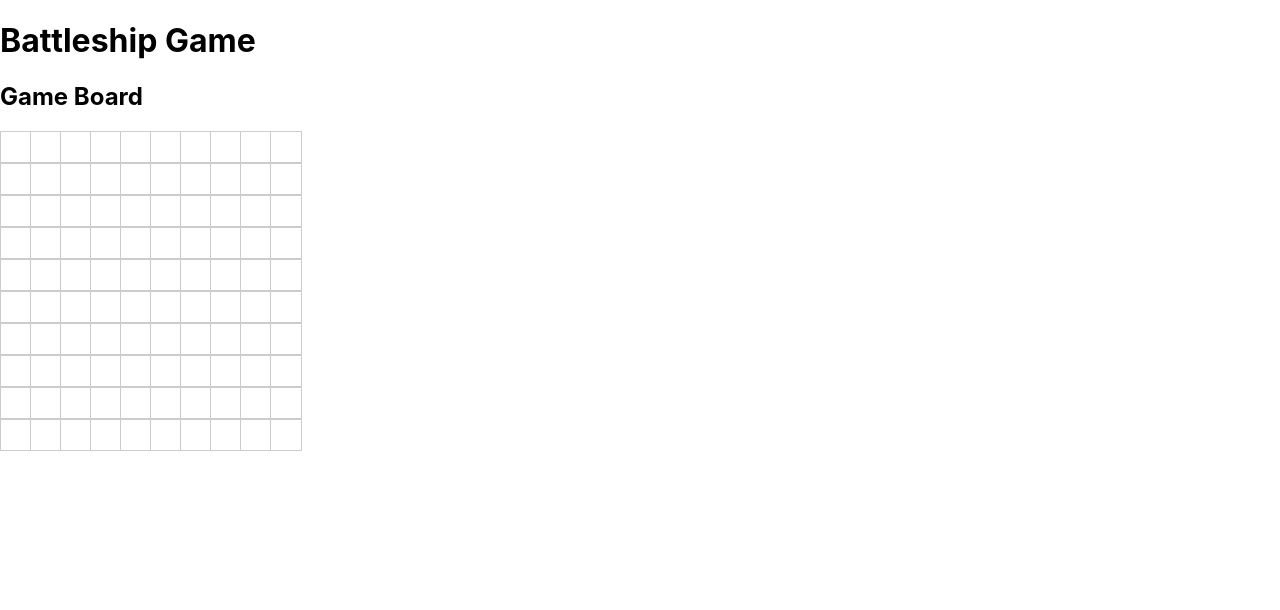
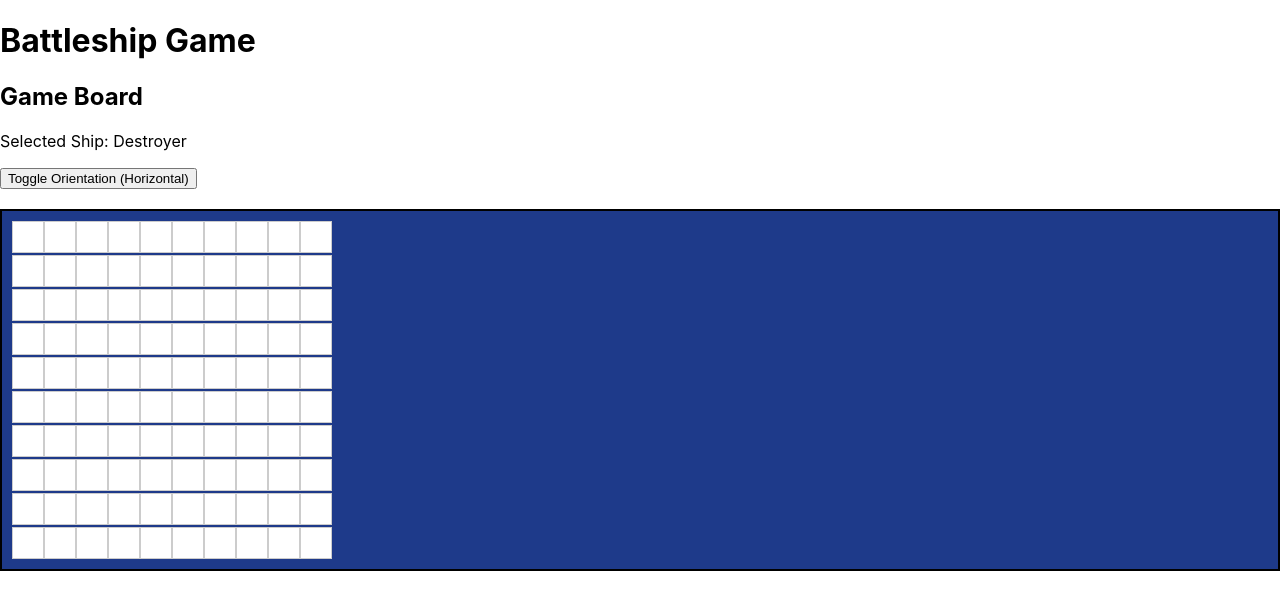
Before and after one commit to zahrabateninia/TOP-Battleship-Game, a React (Create React App) app: page / in a window 1280 px wide. Shown: the top 610 px of the page. Built offline with nearby package versions, Linux system fonts and the light colour scheme.

Commit message:
Modify Gameboard component to allow players to place the ship and toggle between horizontal and vertical placement.

```diff
--- a/src/components/GameBoard.jsx
+++ b/src/components/GameBoard.jsx
@@ -1,22 +1,62 @@
 import React, { useState } from 'react';
+import '../styles/GameBoard.css';
+
+
+const ships = [
+  { name: 'Destroyer', size: 2 },
+  { name: 'Submarine', size: 3 },
+  { name: 'Battleship', size: 4 },
+  { name: 'Carrier', size: 5 },
+];
 
 const GameBoard = () => {
   const gridSize = 10; // 10x10 grid
   const [board, setBoard] = useState(Array(gridSize).fill(null).map(() => Array(gridSize).fill(null)));
+  const [selectedShip, setSelectedShip] = useState(ships[0]); // Default to first ship
+  const [isHorizontal, setIsHorizontal] = useState(true); // Track ship orientation
+  const [placedShips, setPlacedShips] = useState([]); // Track placed ships
 
-  const handleClick = (row, col) => {
+  const isValidPlacement = (row, col, size) => {
+    if (isHorizontal) {
+      if (col + size > gridSize) return false; // Out of bounds
+      for (let i = 0; i < size; i++) {
+        if (board[row][col + i]) return false; // Overlapping check
+      }
+    } else {
+      if (row + size > gridSize) return false; // Out of bounds
+      for (let i = 0; i < size; i++) {
+        if (board[row + i][col]) return false; // Overlapping check
+      }
+    }
+    return true;
+  };
+
+  const placeShip = (row, col) => {
+    if (!selectedShip) return; // No ship selected
+
+    if (!isValidPlacement(row, col, selectedShip.size)) {
+      alert("Invalid placement!");
+      return;
+    }
+
     setBoard(prevBoard => {
-      const newBoard = prevBoard.map(row => [...row]); // Create a copy of the board
-      newBoard[row][col] = newBoard[row][col] ? null : 'S'; // Toggle ship placement
+      const newBoard = prevBoard.map(row => [...row]); // Create copy
+      for (let i = 0; i < selectedShip.size; i++) {
+        if (isHorizontal) newBoard[row][col + i] = selectedShip.name;
+        else newBoard[row + i][col] = selectedShip.name;
+      }
       return newBoard;
     });
+
+    setPlacedShips([...placedShips, selectedShip]); // Add to placed ships
+    setSelectedShip(ships[placedShips.length + 1] || null); // Move to next ship
   };
 
   const renderSquare = (row, col) => (
     <div
       key={`${row}-${col}`}
       className="square"
-      onClick={() => handleClick(row, col)}
+      onClick={() => placeShip(row, col)}
       style={{
         width: '30px',
         height: '30px',
@@ -30,7 +70,11 @@ const GameBoard = () => {
   return (
     <div>
       <h2>Game Board</h2>
-      <div className="game-board" style={{ display: 'grid', gridTemplateColumns: `repeat(${gridSize}, 30px)` }}>
+      <p>Selected Ship: {selectedShip ? selectedShip.name : "All ships placed!"}</p>
+      <button onClick={() => setIsHorizontal(!isHorizontal)}>
+        Toggle Orientation ({isHorizontal ? 'Horizontal' : 'Vertical'})
+      </button>
+      <div className="game-board" style={{ display: 'grid', gridTemplateColumns: `repeat(${gridSize}, 30px)`, gap: '2px' }}>
         {board.flatMap((row, rowIndex) =>
           row.map((_, colIndex) => renderSquare(rowIndex, colIndex))
         )}
```
